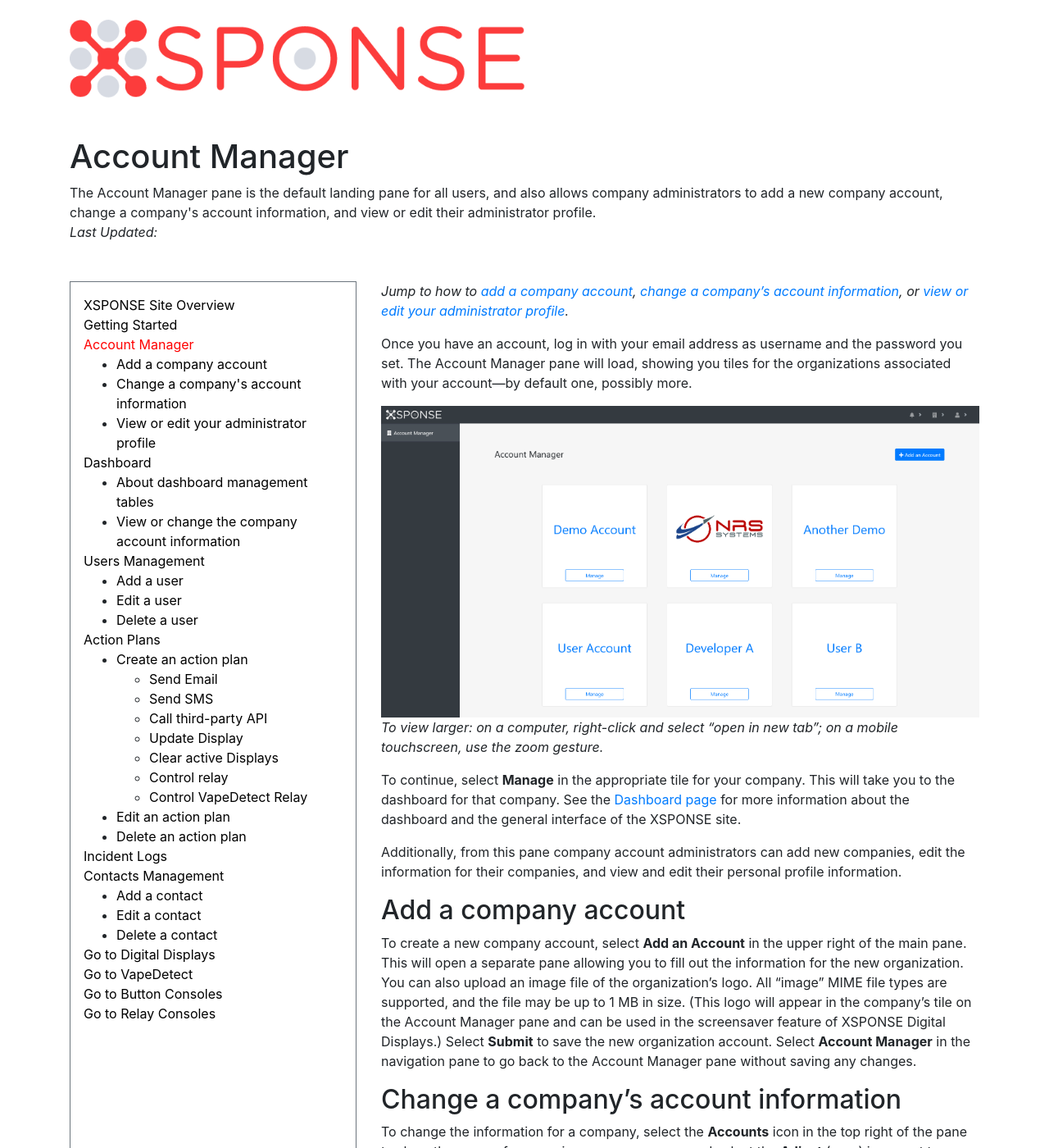
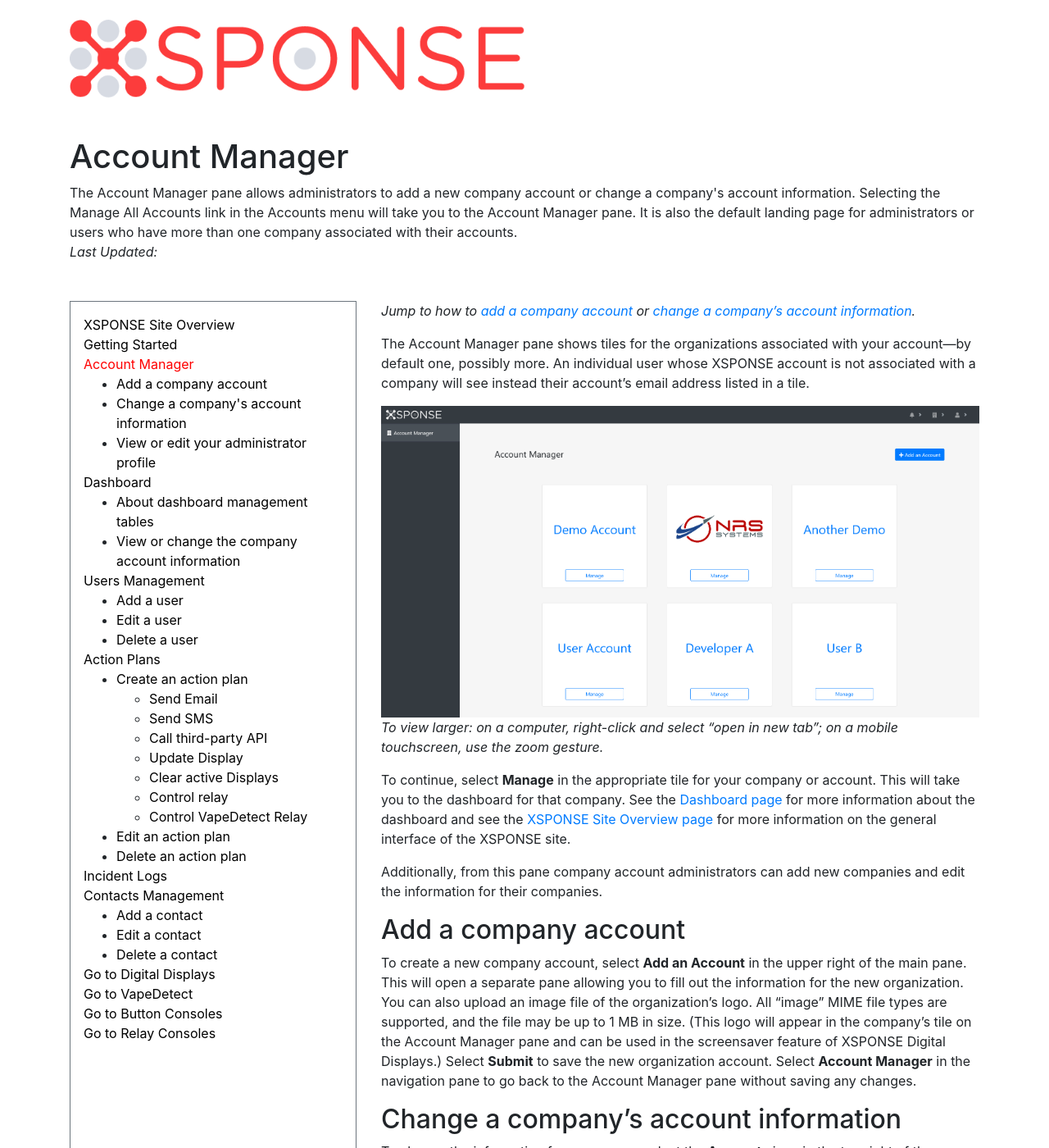
Before and after one commit to NrsSystems/docs, a Jekyll site: the page built from general-ops/account-manager.md, in a window 1280 px wide and 1400 px high. Shown: the whole window at 82% size. Built offline with Jekyll 4.4.1, drawn with Linux system fonts in a browser that asks for light colours; our own code applies the rules of GitHub Pages for plain Markdown files; some of the changed text lies outside the part shown.

Commit message:
Update account-manager.md

```diff
--- a/general-ops/account-manager.md
+++ b/general-ops/account-manager.md
@@ -1,17 +1,17 @@
 ---
 title: Account Manager
-abstract: The Account Manager pane is the default landing pane for all users, and also allows company administrators to add a new company account, change a company's account information, and view or edit their administrator profile.
+abstract: The Account Manager pane allows administrators to add a new company account or change a company's account information. Selecting the Manage All Accounts link in the Accounts menu will take you to the Account Manager pane. It is also the default landing page for administrators or users who have more than one company associated with their accounts.
 ---
-*Jump to how to [add a company account](account-manager.md#add-a-company-account), [change a company's account information](account-manager.md#change-a-companys-account-information), or [view or edit your administrator profile](account-manager.md#view-or-edit-your-administrator-profile).*
+*Jump to how to [add a company account](account-manager.md#add-a-company-account) or [change a company's account information](account-manager.md#change-a-companys-account-information).*
 
-Once you have an account, log in with your email address as username and the password you set. The Account Manager pane will load, showing you tiles for the organizations associated with your account—by default one, possibly more.
+The Account Manager pane shows tiles for the organizations associated with your account—by default one, possibly more. An individual user whose XSPONSE account is not associated with a company will see instead their account's email address listed in a tile.
 
 ![account manager pane](account_manager.png)
 _To view larger: on a computer, right-click and select "open in new tab"; on a mobile touchscreen, use the zoom gesture._
 
-To continue, select **Manage** in the appropriate tile for your company. This will take you to the dashboard for that company. See the [Dashboard page](dashboard.md) for more information about the dashboard and the general interface of the XSPONSE site.
+To continue, select **Manage** in the appropriate tile for your company or account. This will take you to the dashboard for that company. See the [Dashboard page](dashboard.md) for more information about the dashboard and see the [XSPONSE Site Overview page](site-overview.md) for more information on the general interface of the XSPONSE site.
 
-Additionally, from this pane company account administrators can add new companies, edit the information for their companies, and view and edit their personal profile information.
+Additionally, from this pane company account administrators can add new companies and edit the information for their companies.
 
 ## Add a company account
 To create a new company account, select **Add an Account** in the upper right of the main pane. This will open a separate pane allowing you to fill out the information for the new organization. You can also upload an image file of the organization’s logo. All “image” MIME file types are supported, and the file may be up to 1 MB in size. (This logo will appear in the company’s tile on the Account Manager pane and can be used in the screensaver feature of XSPONSE Digital Displays.) Select **Submit** to save the new organization account. Select **Account Manager** in the navigation pane to go back to the Account Manager pane without saving any changes.
@@ -19,8 +19,5 @@ To create a new company account, select **Add an Account** in the upper right of
 ## Change a company’s account information
 To change the information for a company, select the **Accounts** icon in the top right of the pane to show the menu of companies you can manage and select the **Adjust** (gear) icon next to a company name. This will open a separate pane allowing you to update the organization’s information. Select **Submit** to save the changes. (Note that this will take you to the company dashboard rather than the Account Manager pane; see the [Dashboard page](dashboard.md) for more information.) Once you have submitted the changes, you can always select the **Manage all Accounts** link in the Accounts menu to return to the Account Manager pane. To go back to the Account Manager pane without saving any changes, in the top right corner select the **Accounts** icon and then select the **Manage all Accounts** link.
 
-## View or edit your administrator profile
-To view or edit your administrator profile, select the **User** icon in the top right of the pane and select the **Profile** link in the menu. This will open a new pane with your personal account information, including your first and last name, time zone, and a menu to select your default company account; it also has a link to change your password. Select **Update** to save your changes and return to the Account Manager pane. Select **Account Manager** in the navigation pane to go back to the Account Manager pane without saving any changes.
-
 ___
 *Return to the [XSPONSE Service Guide index](index.md)*
```
